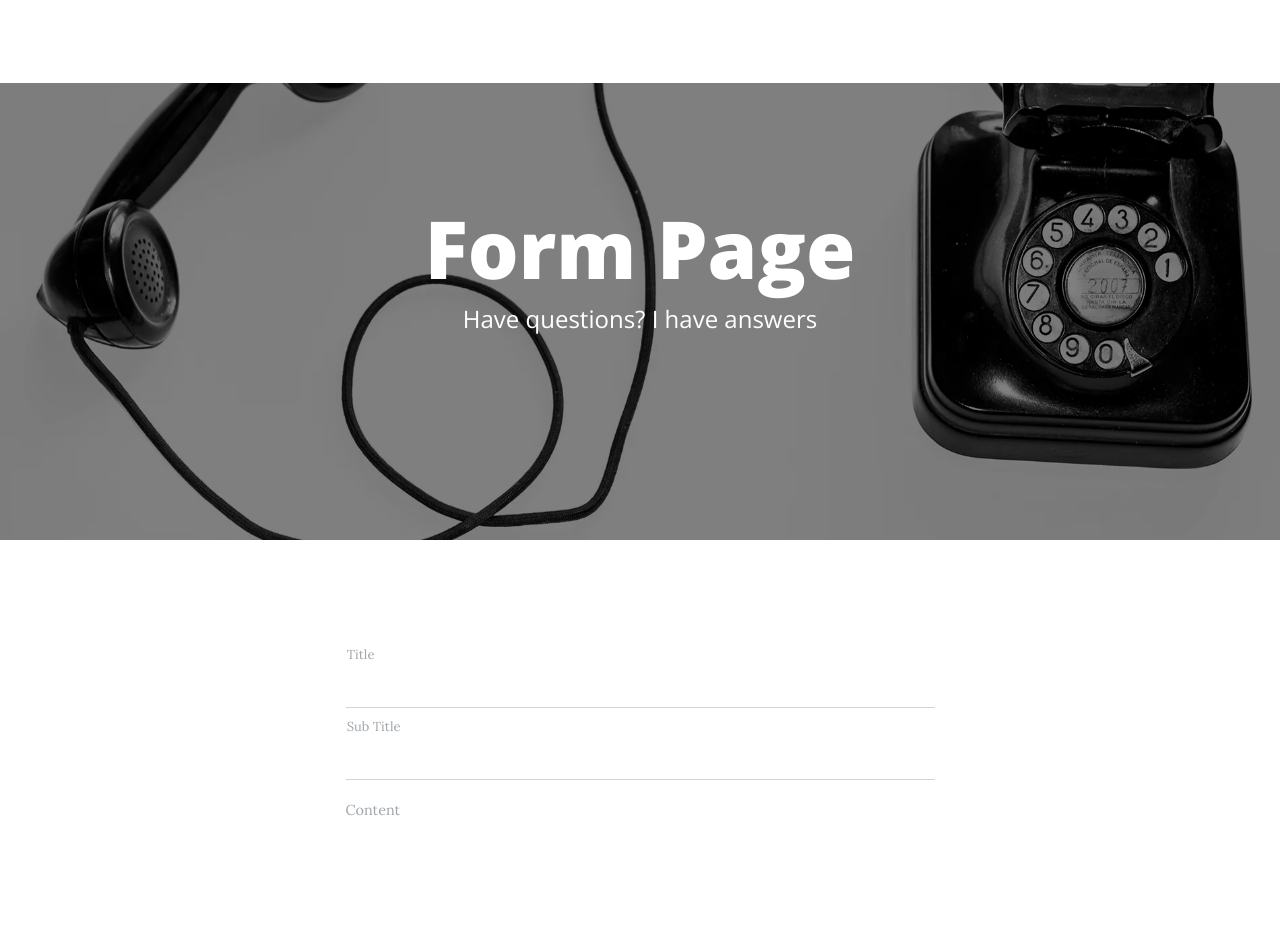
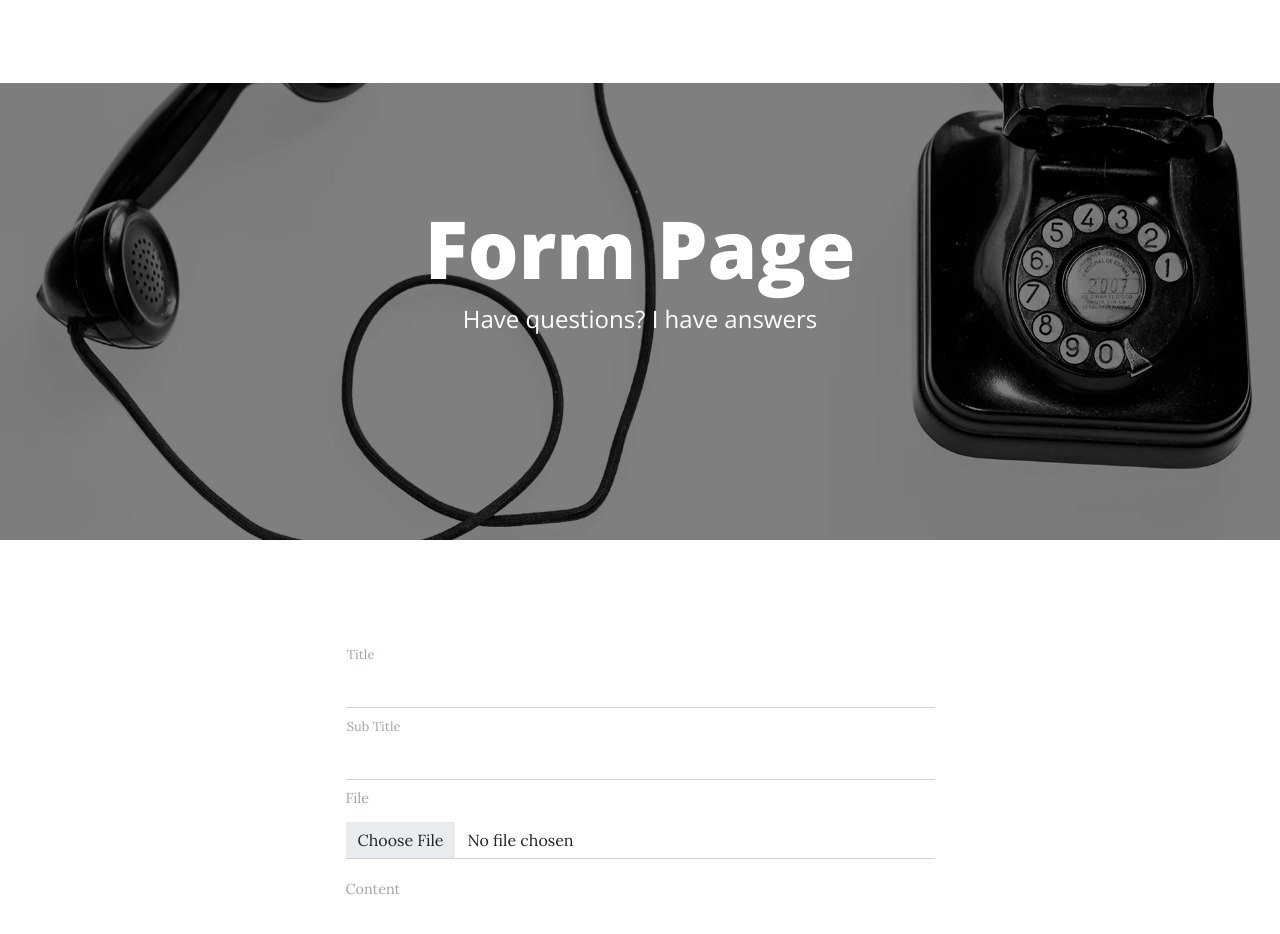
Before and after one commit to RyuJaeJeong/next-blog, a Next.js app: page /article/form in a window 1280 px wide. Shown: the top 934 px of the page. Built offline with nearby package versions, Linux system fonts and the light colour scheme; no server answers.

Commit message:
feat: form 이미지 업로드 ui 추가 등 2025-12-15 류재정

```diff
--- a/package.json
+++ b/package.json
@@ -20,6 +20,7 @@
     "@zxcvbn-ts/language-en": "^3.0.2",
     "@zxcvbn-ts/matcher-pwned": "^3.0.4",
     "argon2": "^0.44.0",
+    "formidable": "^3.5.4",
     "mybatis-mapper": "^0.8.0",
     "next": "^15.4.8",
     "next-auth": "^4.24.11",
--- a/src/app/article/form/page.jsx
+++ b/src/app/article/form/page.jsx
@@ -1,13 +1,15 @@
 "use client"
+
+
+import * as React from "react";
+import { useForm } from "react-hook-form";
+import { useRouter } from "next/navigation";
+import { useState } from "react";
+import { toast, ToastContainer } from "react-toastify";
+import Editor from '@/component/tiptap/editor'
 import Header from '@/component/header'
-import Editor from '@/component/tiptap/editor'
+import { HelpMessageDanger, HelpMessageSuccess, HelpMessage } from '@/component/helpMessage'
 import Styles from '@/app/article/form/page.module.css'
-import { useState } from "react";
-import { useForm } from "react-hook-form";
-import { toast, ToastContainer } from "react-toastify";
-import { HelpMessageDanger, HelpMessageSuccess, HelpMessage } from '@/component/helpMessage'
-import * as React from "react";
-import {useRouter} from "next/navigation";
 
 
 const Form = ()=>{
@@ -21,10 +23,19 @@ const Form = ()=>{
 
     const doSubmit = async (data) => {
         try{
+            const formData = new FormData();
+            for (const key in data) {
+                if (Object.hasOwnProperty.call(data, key)) {
+                    console.log(key);
+                    if(key === 'headImage') formData.append('headImage', data[key][0])
+                    else formData.append(key, data[key]);
+                }
+            }
             const response = await fetch('/api/article', {
                 method: 'POST',
-                body: JSON.stringify(data)
+                body: formData
             });
+
             const payload = await response.json();
             if(payload.code == 500){
                 throw new Error(payload.msg);
@@ -36,6 +47,7 @@ const Form = ()=>{
             toast.error(e.message)
         }
     }
+
     return(
         <>
             <Header image={"/contact-bg.webp"} head={"Form Page"} subhead={"Have questions? I have answers"} meta={""} isPost={false}/>
@@ -80,13 +92,24 @@ const Form = ()=>{
                                         />
                                         <label htmlFor="subTitle">Sub Title</label>
                                     </div>
+                                    <div className="mt-1">
+                                        <p className={Styles.fileLabel}>File</p>
+                                        <input type="file"
+                                               id="headImage"
+                                               name="headImage"
+                                               className={`form-control ${Styles.customFileTag}`}
+                                               {...register("headImage")}
+                                        />
+                                        {!errors.title && errors.headImage && <HelpMessageDanger message={`[ERROR]: ${errors.title.message}`}/>}
+                                    </div>
                                     <div className="form-floating">
                                         <p className={Styles.editorLabel}>Content</p>
                                         <Editor id="content" name="content" setValue={setValue} className={`form-control ${Styles.editorBody}`}/>
                                         {!errors.title && errors.content && <HelpMessageDanger message={`[ERROR]: ${errors.content.message}`}/>}
                                     </div>
                                     <br/>
-                                    <button type="submit" id="btnSubmit" className="btn btn-primary text-uppercase" disabled={isSubmitting}>
+                                    <button type="submit" id="btnSubmit" className="btn btn-primary text-uppercase"
+                                            disabled={isSubmitting}>
                                         Send
                                     </button>
                                 </form>
--- a/src/app/article/form/page.module.css
+++ b/src/app/article/form/page.module.css
@@ -1,3 +1,21 @@
+.fileLabel{
+    margin: 0;
+    padding: 0.25rem 0 0.75rem 0;
+    color: #6c757d;
+    opacity: .65;
+    font-size: 0.9rem;
+}
+
+.customFileTag{
+    border-top: 0;
+    border-right: 0;
+    border-left: 0;
+}
+
+.customFileTag:focus{
+    box-shadow: none !important;
+}
+
 .editorLabel{
     margin: 0;
     padding: 1.25rem 0 0.25rem 0;
```
Also changed, not shown: src/app/globals.css, 2 other files (tests, documents, lock files or other folders).
